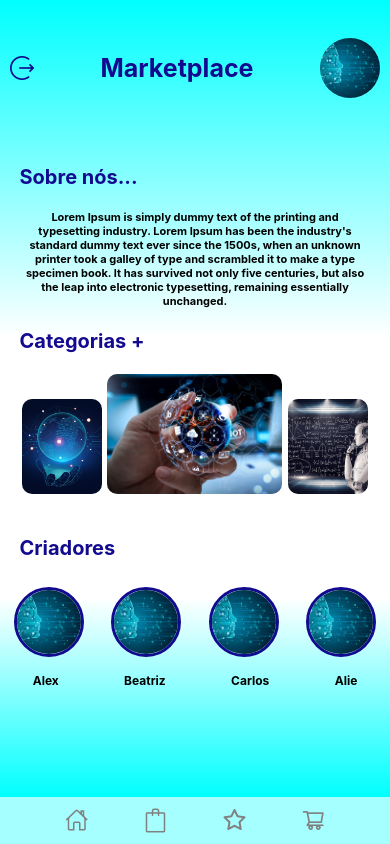
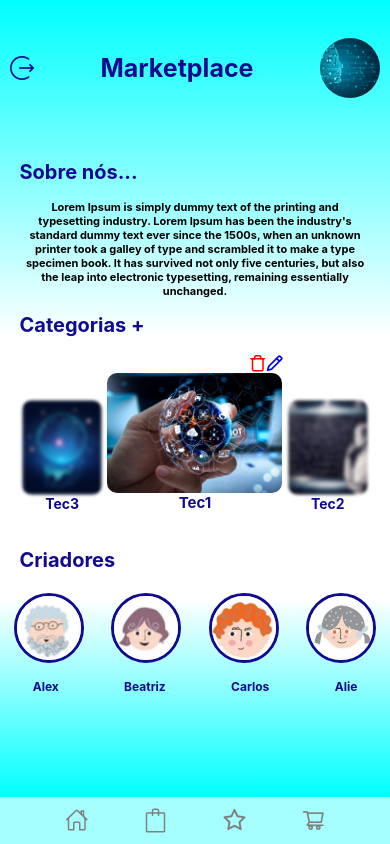
Before and after one commit to KyuaKun/ecommerce-react-native-app, a React Native app in the folder figma-clone/: screen / in a window 390 px wide. Built offline with nearby package versions, Linux system fonts and the light colour scheme.

Commit message:
Adiciona icones, blur nas imagens e titulo

```diff
--- a/figma-clone/src/screens/marketplace/Marketplace.js
+++ b/figma-clone/src/screens/marketplace/Marketplace.js
@@ -1,17 +1,21 @@
 import React from "react";
-import { Image } from "react-native";
+import { Image, Text } from "react-native";
 import Footer from "../../components/footerMenu/FooterMenu";
 import { Gradiente } from "../../components/gradiente";
 import Navbar from "../../components/navbar/Navbar";
+import { Feather, Octicons } from "@expo/vector-icons";
 import {
   AboutUs,
   Container,
   ContainerImage,
   Content,
+  ImageName,
   ImgCreators,
   NameCreators,
   Names,
   TitleContent,
+  WrapperImageText,
+  ContainerIcons,
 } from "./styles";
 
 const Marketplace = () => {
@@ -33,10 +37,23 @@ const Marketplace = () => {
 
           <TitleContent>Categorias +</TitleContent>
           <ContainerImage>
+            <WrapperImageText>
               <Image
                 source={require("../../../assets/img/3.jpg")}
-              style={{ width: 80, height: 95, borderRadius: 10 }}
+                style={{
+                  width: 80,
+                  height: 95,
+                  borderRadius: 10,
+                  filter: "blur(1.5px)",
+                }}
               />
+              <ImageName>Tec3</ImageName>
+            </WrapperImageText>
+            <WrapperImageText>
+              <ContainerIcons>
+                <Feather name="trash" size={18} color="red" />
+                <Octicons name="pencil" size={18} color="blue" />
+              </ContainerIcons>
               <Image
                 source={require("../../../assets/img/5.jpg")}
                 style={{
@@ -45,18 +62,37 @@ const Marketplace = () => {
                   borderRadius: 10,
                 }}
               />
+              <Text
+                style={{
+                  fontWeight: "bold",
+                  alignSelf: "center",
+                  color: "#120a8f",
+                  fontSize: 15,
+                }}
+              >
+                Tec1
+              </Text>
+            </WrapperImageText>
+            <WrapperImageText>
               <Image
                 source={require("../../../assets/img/1.jpg")}
-              style={{ width: 80, height: 95, borderRadius: 10 }}
+                style={{
+                  width: 80,
+                  height: 95,
+                  borderRadius: 10,
+                  filter: "blur(1.5px)",
+                }}
               />
+              <ImageName>Tec2</ImageName>
+            </WrapperImageText>
           </ContainerImage>
         </Content>
         <TitleContent style={{ paddingLeft: "5%" }}>Criadores</TitleContent>
         <ContainerImage>
-          <ImgCreators source={require("../../../assets/img/logo.jpeg")} />
-          <ImgCreators source={require("../../../assets/img/logo.jpeg")} />
-          <ImgCreators source={require("../../../assets/img/logo.jpeg")} />
-          <ImgCreators source={require("../../../assets/img/logo.jpeg")} />
+          <ImgCreators source={require("../../../assets/img/alex.jpg")} />
+          <ImgCreators source={require("../../../assets/img/beatriz.jpg")} />
+          <ImgCreators source={require("../../../assets/img/carlos.jpg")} />
+          <ImgCreators source={require("../../../assets/img/alie.jpg")} />
         </ContainerImage>
         <NameCreators>
           <Names>Alex</Names>
--- a/figma-clone/src/screens/marketplace/styles.js
+++ b/figma-clone/src/screens/marketplace/styles.js
@@ -16,7 +16,7 @@ export const TitleContent = styled.Text`
   color: #120a8f;
   font-weight: bold;
   font-size: 20px;
-  margin: 3% 0 3% 0;
+  margin: 1.5% 0 1.5% 0;
 `;
 
 export const AboutUs = styled.Text`
@@ -50,4 +50,20 @@ export const NameCreators = styled.View`
 export const Names = styled.Text`
   font-size: 12px;
   font-weight: bold;
+  color: #120a8f;
 `;
+
+export const WrapperImageText = styled.View`
+  flex-direction: column;
+`;
+
+export const ImageName = styled.Text`
+  font-weight: bold;
+  align-self: center;
+  color: #120a8f;
+`;
+
+export const ContainerIcons = styled.View`
+  flex-direction: row;
+  align-self: flex-end;
+`;
```
Lines whose indentation alone changed are shown as unchanged.
